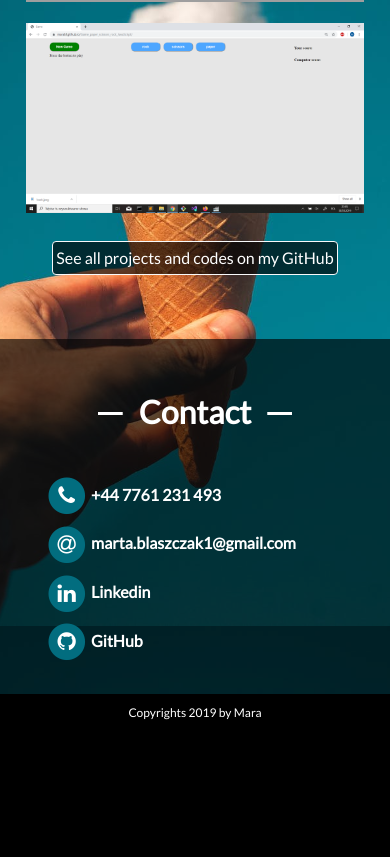
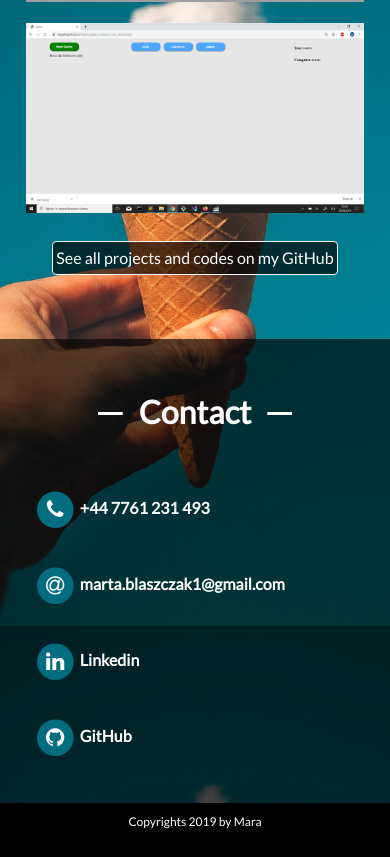
Before and after one commit to MaraBl/martablaszczak.github.io, a website: page index.html in a window 390 px wide. Shown: the part 3594-4451 px from the top of the page. Before the commit the page ends 4342 px from the top, so only its background shows below. Drawn offline with nearby package versions, Linux system fonts and the light colour scheme; grey boxes are pictures that could not be loaded.

Commit message:
change style in footer

```diff
--- a/css/style.css
+++ b/css/style.css
@@ -397,12 +397,12 @@ footer .copy .col-12 > p {
   .container {margin: 0; padding: 0;}
   .container .row {margin: 0; border-radius: 0;}
   .container h2 {margin: 8% 0 12% 0;}
-  .navbar-brand {width: 40px;padding: 0, margin: 0;}
-  .nav-item {min-width: 70px};
+  .navbar-brand {width: 50px;padding: 0, margin: 0;}
+  .nav-item {min-width: 50px};
   .hero {background-image: url("../images/back.jpeg");}
   #portfolio .col-lg-4 {padding: 3%;}
   footer .row {text-align: left; padding: 7%;}
-  footer .row .col-md-4 {margin: 2%; padding:2%;}
+  footer .row .link {margin: 3% 0; padding: 1%;}
   footer .row .col-sm-12 {margin-bottom: 5%;}
   footer a {font-size: 16px;}
   .navbar a {font-size: 16px;}
--- a/index.html
+++ b/index.html
@@ -244,7 +244,7 @@
     		<a name="contact"></a>
     		<div class="row">
     			<h2>Contact</h2>
-    			<div class="col-lg-3 col-md-12">
+    			<div class="link col-lg-3 col-md-12">
     					<a href="tel:+447761231493">
     						<span class="fa-stack fa-lg">
     							<i class="fa fa-circle fa-stack-2x"></i>
@@ -252,7 +252,7 @@
     						</span>+44 7761 231 493
                     	</a>
                 </div>
-                <div class="col-lg-4 col-md-12">
+                <div class="link col-lg-4 col-md-12">
                     	<a href="mailto:marta.blaszczak1@gmail.com" >
                     		<span class="fa-stack fa-lg">
     							<i class="fa fa-circle fa-stack-2x"></i>
@@ -260,7 +260,7 @@
                         	</span>marta.blaszczak1@gmail.com
                     	</a>
                 </div>
-                <div class="col-lg-2 col-md-12">
+                <div class="link col-lg-2 col-md-12">
           				<a target="_blank" href="https://www.linkedin.com/in/marta-b%C5%82aszczak-22140089/">
           					<span class="fa-stack fa-lg">
     							<i class="fa fa-circle fa-stack-2x"></i>
@@ -268,7 +268,7 @@
               				</span>Linkedin
           				</a>
                 </div>
-                <div class="col-lg-2 col-md-12">
+                <div class="link col-lg-2 col-md-12">
                   <a target="_blank" href="https://github.com/MaraBl">
                     <span class="fa-stack fa-lg">
                   <i class="fa fa-circle fa-stack-2x"></i>
```
